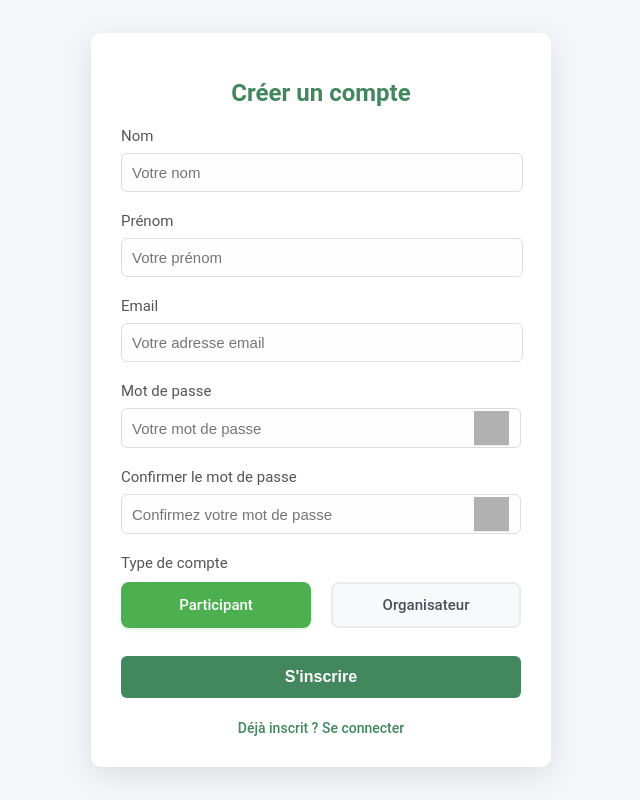
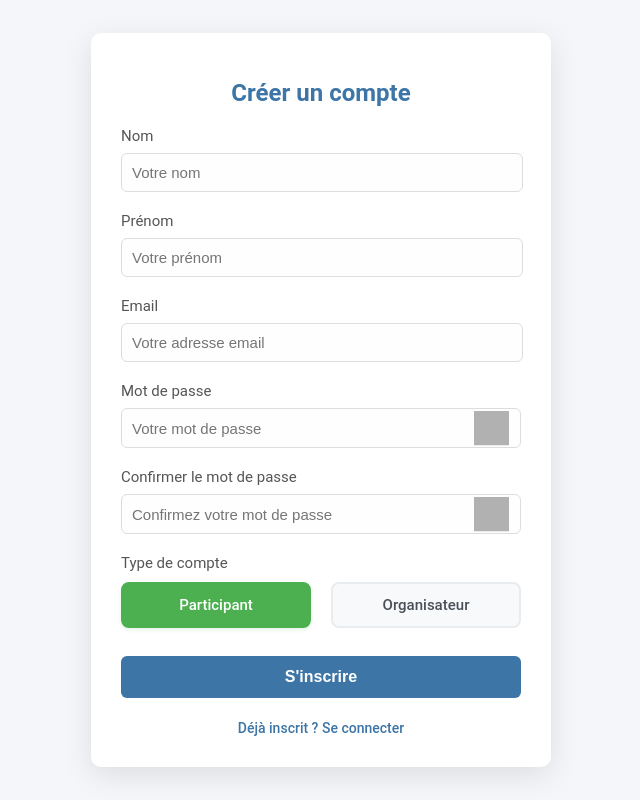
Before and after one commit to ffblan74/ProjetCommunG7D, a PHP site: page /src/index.php?page=signin in a window 1280 px wide. Shown: the whole page, without its empty margins (319-959 px from the left). Run offline with PHP 8.4, Linux system fonts and the light colour scheme; grey boxes are pictures that could not be loaded.

Commit message:
Update signin.css (maj visuel)
design

```diff
--- a/assets/CSS/signin.css
+++ b/assets/CSS/signin.css
@@ -43,7 +43,7 @@ body {
 /* Titre */
 h1 {
     font-size: 24px;
-    color: #42875D;
+    color: #3C75A6;
     text-align: center;
     margin-bottom: 20px;
     font-weight: bold;
@@ -85,7 +85,7 @@ form select {
 
 form input:focus,
 form select:focus {
-    border-color: #42875D;
+    border-color: #5A9BD5;
     box-shadow: 0 0 10px rgba(66, 135, 93, 0.3);
     outline: none;
 }
@@ -117,7 +117,7 @@ form select:focus {
     display: block;
     width: 100%;
     padding: 12px;
-    background-color: #42875D;
+    background-color: #3C75A6;
     color: white;
     border: none;
     border-radius: 6px;
@@ -128,7 +128,7 @@ form select:focus {
 }
 
 .btn:hover {
-    background-color: #3c8658;
+    background-color: #5A9BD5;
     transform: translateY(-2px);
 }
 
@@ -140,14 +140,14 @@ form select:focus {
 
 .links a {
     font-size: 14px;
-    color: #42875D;
+    color: #3C75A6;
     text-decoration: none;
     font-weight: 500;
     transition: color 0.3s ease;
 }
 
 .links a:hover {
-    color: #356949;
+    color: #5A9BD5;
     text-decoration: underline;
 }
 
@@ -162,7 +162,7 @@ form select {
 }
 
 form select:focus {
-    border-color: #42875D;
+    border-color: #3C75A6;
     box-shadow: 0 0 10px rgba(66, 135, 93, 0.3);
 }
 
```
